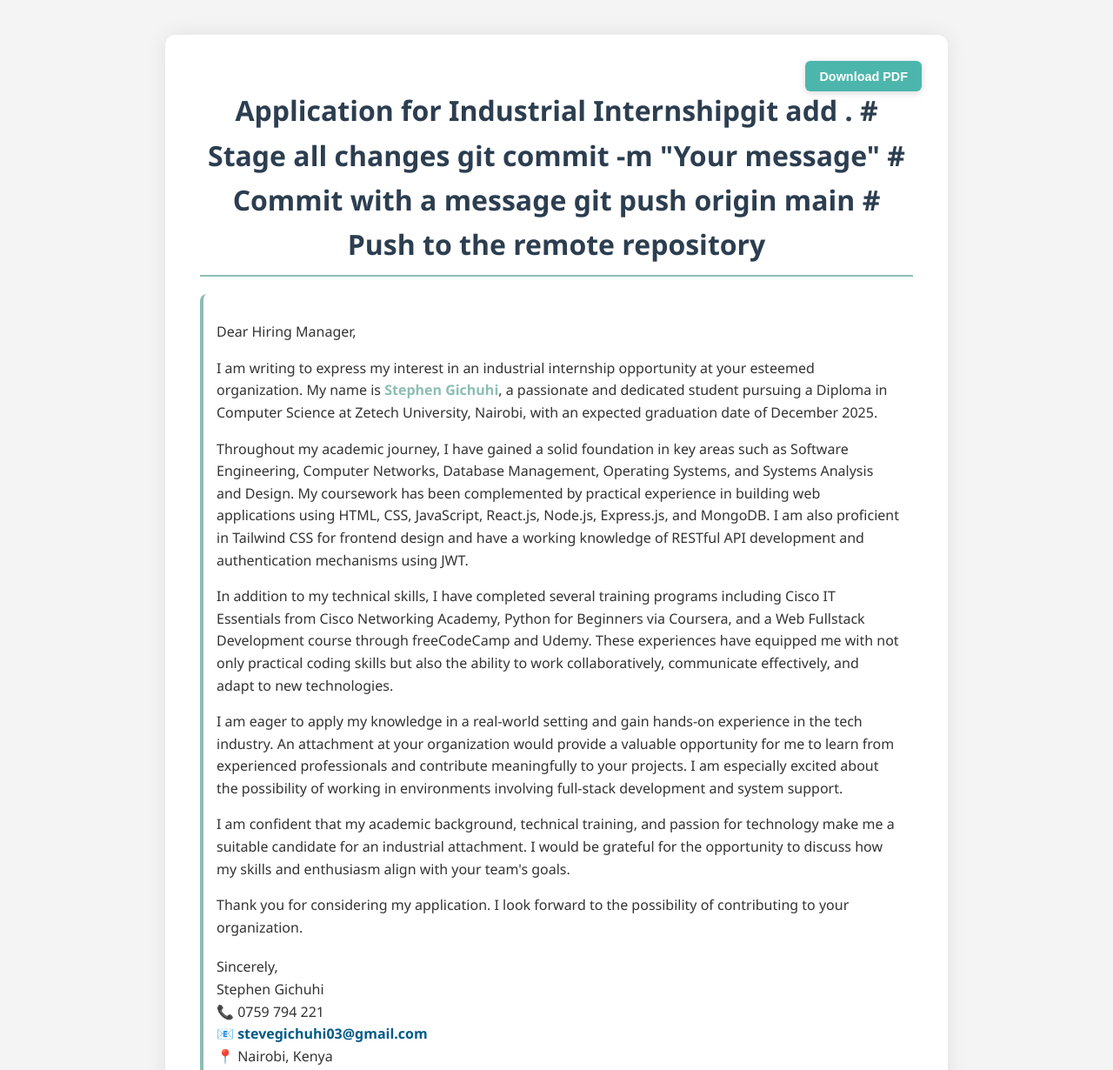
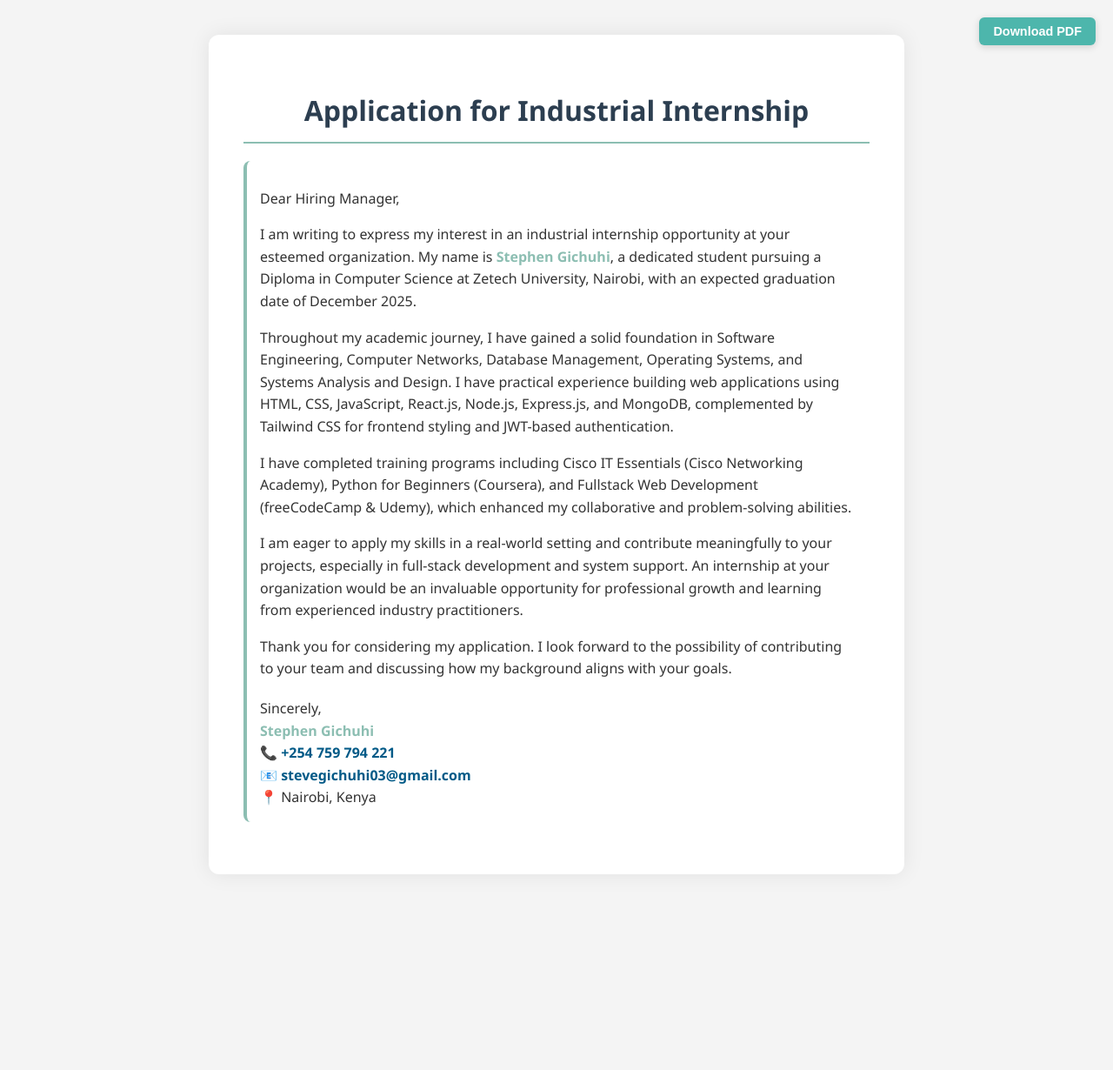
Before and after one commit to Just-Steve/application, a plain HTML site: page index.html in a window 1280 px wide. Shown: the top 1230 px of the page at 87% size. After the commit the page ends 1045 px from the top, so only its background shows below. Drawn offline with Linux system fonts and the light colour scheme.

Commit message:
Added initial files

```diff
--- a/index.html
+++ b/index.html
@@ -3,9 +3,9 @@
   <head>
     <meta charset="UTF-8" />
     <meta name="viewport" content="width=device-width, initial-scale=1.0" />
-    <title>Internship Application Letter</title>
+    <title>Industrial Internship Application</title>
     <!-- Include html2pdf.js library -->
-    <script src="https://cdnjs.cloudflare.com/ajax/libs/html2pdf.js/0.9.3/html2pdf.bundle.min.js"></script>
+    <script src="https://cdnjs.cloudflare.com/ajax/libs/html2pdf.js/0.9.3/html2pdf.bundle.min.js" integrity="sha512-YcsIP1XcVie80Nfmf6bTpqLaky6dev0Jt1JIXgwwOLRm9ZzKCx08jccv0g0jy5fdqXfqk52G5PpqtTvZK6SPkw==" crossorigin="anonymous" referrerpolicy="no-referrer"></script>
     <style>
       :root {
         --primary: #8cbeb2;
@@ -24,19 +24,18 @@
         line-height: 1.6;
       }
       .container {
-        max-width: 900px;
+        max-width: 800px;
         margin: 40px auto;
         background: #fff;
         padding: 40px;
         border-radius: 12px;
         box-shadow: 0 0 25px rgba(0, 0, 0, 0.08);
-        transition: all 0.3s ease-in-out;
-        position: relative;
+        transition: transform 0.3s ease;
       }
       .container:hover {
         transform: translateY(-3px);
       }
-      h1 {
+      header h1 {
         font-size: 2rem;
         color: var(--dark);
         margin-bottom: 20px;
@@ -45,13 +44,13 @@
         text-align: center;
       }
       .download-btn {
-        position: absolute;
-        top: 30px;
-        right: 30px;
+        position: fixed;
+        top: 20px;
+        right: 20px;
         background: var(--accent);
         color: #fff;
         border: none;
-        padding: 0.6rem 1rem;
+        padding: 0.5rem 1rem;
         border-radius: 6px;
         font-size: 0.9rem;
         font-weight: bold;
@@ -67,116 +66,92 @@
         margin-bottom: 20px;
         padding: 15px;
         border-radius: 8px;
-        transition: box-shadow 0.3s, transform 0.3s;
         background-color: #fff;
         border-left: 4px solid var(--primary);
+        transition: background 0.3s, box-shadow 0.3s, transform 0.3s;
       }
       .section:hover {
         background-color: var(--light-bg);
         box-shadow: 0 0 15px rgba(140, 190, 178, 0.5);
         transform: translateX(4px);
       }
-      .section p {
-        margin-bottom: 12px;
-      }
       .highlight {
         color: var(--primary);
         font-weight: bold;
       }
-      .contact-info {
+      address {
         margin-top: 20px;
+        font-style: normal;
       }
-      .contact-info a {
+      address a {
         color: #005a87;
         text-decoration: none;
         font-weight: bold;
         transition: color 0.3s ease;
       }
-      .contact-info a:hover {
+      address a:hover {
         color: #00a2c7;
         text-decoration: underline;
+      }
+      @media print {
+        body { background: #fff; }
+        .download-btn { display: none; }
+        .container { box-shadow: none; }
       }
     </style>
   </head>
   <body>
-    <div class="container" id="letter">
-      <button class="download-btn" id="downloadBtn">Download PDF</button>
-      <h1>Application for Industrial Internshipgit add .                     # Stage all changes
-git commit -m "Your message"  # Commit with a message
-git push origin main          # Push to the remote repository
-</h1>
-
-      <div class="section">
+    <button class="download-btn" aria-label="Download PDF" id="downloadBtn">Download PDF</button>
+    <div class="container" id="letter" role="document">
+      <header>
+        <h1>Application for Industrial Internship</h1>
+      </header>
+      <main>
+        <section class="section">
           <p>Dear Hiring Manager,</p>
 
           <p>
-          I am writing to express my interest in an industrial internship opportunity
-          at your esteemed organization. My name is <span class="highlight">Stephen Gichuhi</span>, a
-          passionate and dedicated student pursuing a Diploma in Computer Science at
-          Zetech University, Nairobi, with an expected graduation date of December 2025.
+            I am writing to express my interest in an industrial internship opportunity at your esteemed organization. My name is <span class="highlight">Stephen Gichuhi</span>, a dedicated student pursuing a Diploma in Computer Science at Zetech University, Nairobi, with an expected graduation date of December 2025.
           </p>
 
           <p>
-          Throughout my academic journey, I have gained a solid foundation in key areas
-          such as Software Engineering, Computer Networks, Database Management,
-          Operating Systems, and Systems Analysis and Design. My coursework has been
-          complemented by practical experience in building web applications using HTML,
-          CSS, JavaScript, React.js, Node.js, Express.js, and MongoDB. I am also
-          proficient in Tailwind CSS for frontend design and have a working knowledge of
-          RESTful API development and authentication mechanisms using JWT.
+            Throughout my academic journey, I have gained a solid foundation in Software Engineering, Computer Networks, Database Management, Operating Systems, and Systems Analysis and Design. I have practical experience building web applications using HTML, CSS, JavaScript, React.js, Node.js, Express.js, and MongoDB, complemented by Tailwind CSS for frontend styling and JWT-based authentication.
           </p>
 
           <p>
-          In addition to my technical skills, I have completed several training programs
-          including Cisco IT Essentials from Cisco Networking Academy, Python for
-          Beginners via Coursera, and a Web Fullstack Development course through
-          freeCodeCamp and Udemy. These experiences have equipped me with not only
-          practical coding skills but also the ability to work collaboratively,
-          communicate effectively, and adapt to new technologies.
+            I have completed training programs including Cisco IT Essentials (Cisco Networking Academy), Python for Beginners (Coursera), and Fullstack Web Development (freeCodeCamp & Udemy), which enhanced my collaborative and problem-solving abilities.
           </p>
 
           <p>
-          I am eager to apply my knowledge in a real-world setting and gain hands-on
-          experience in the tech industry. An attachment at your organization would
-          provide a valuable opportunity for me to learn from experienced professionals
-          and contribute meaningfully to your projects. I am especially excited about the
-          possibility of working in environments involving full-stack development and
-          system support.
+            I am eager to apply my skills in a real-world setting and contribute meaningfully to your projects, especially in full-stack development and system support. An internship at your organization would be an invaluable opportunity for professional growth and learning from experienced industry practitioners.
           </p>
 
           <p>
-          I am confident that my academic background, technical training, and passion for
-          technology make me a suitable candidate for an industrial attachment. I would
-          be grateful for the opportunity to discuss how my skills and enthusiasm align
-          with your team's goals.
+            Thank you for considering my application. I look forward to the possibility of contributing to your team and discussing how my background aligns with your goals.
           </p>
 
-        <p>
-          Thank you for considering my application. I look forward to the possibility of
-          contributing to your organization.
-        </p>
-
-        <div class="contact-info">
+          <address>
             Sincerely,<br />
-          Stephen Gichuhi<br />
-          📞 0759 794 221<br />
+            <span class="highlight">Stephen Gichuhi</span><br />
+            📞 <a href="tel:+254759794221">+254 759 794 221</a><br />
             📧 <a href="mailto:stevegichuhi03@gmail.com">stevegichuhi03@gmail.com</a><br />
             📍 Nairobi, Kenya
-        </div>
-      </div>
+          </address>
+        </section>
+      </main>
     </div>
 
     <script>
       document.getElementById('downloadBtn').addEventListener('click', function() {
         const element = document.getElementById('letter');
-        const options = {
+        const opt = {
           margin:       0.5,
           filename:     'Stephen_Gichuhi_Internship_Letter.pdf',
           image:        { type: 'jpeg', quality: 0.98 },
-          html2canvas:  { scale: 2 },
+          html2canvas:  { scale: 2, useCORS: true },
           jsPDF:        { unit: 'in', format: 'letter', orientation: 'portrait' }
         };
-        html2pdf().set(options).from(element).save();
+        html2pdf().set(opt).from(element).save();
       });
     </script>
   </body>
```
Lines whose indentation alone changed are shown as unchanged.
